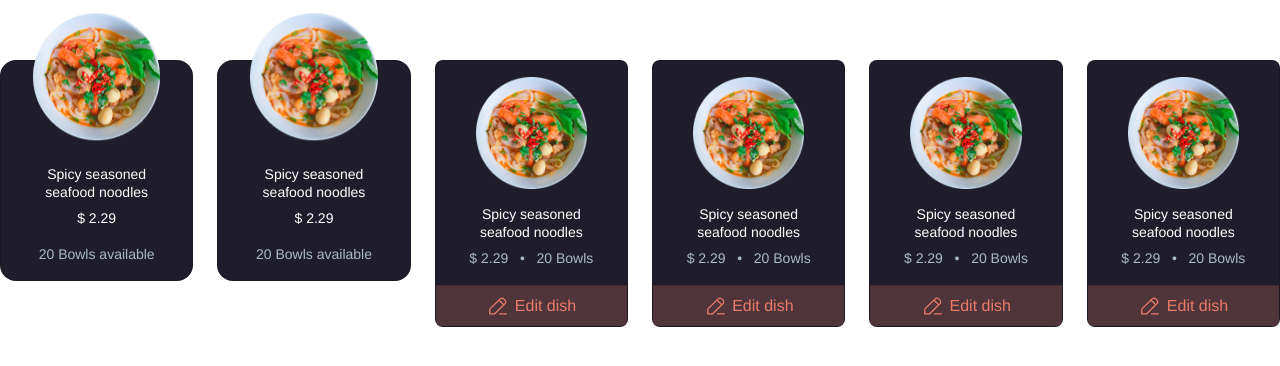
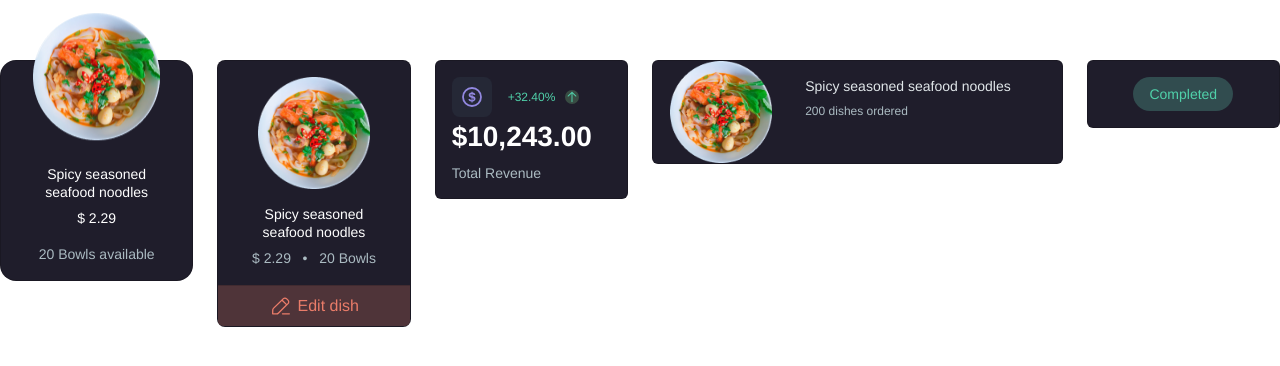
Before and after one commit to TranNga02/food-pos-dark, a Vue app: page / in a window 1280 px wide. Shown: the top 366 px of the page. Built offline with nearby package versions, Linux system fonts and the light colour scheme.

Commit message:
add MostOrdered, OrderStatus, SummaryCard and update ...

```diff
--- a/src/App.vue
+++ b/src/App.vue
@@ -2,12 +2,11 @@
   <div id="app">
     <div class="div">
       <div class="row">
-        <div class="col-sm-2"><DishCard></DishCard></div>
-        <div class="col-sm-2"><DishCard></DishCard></div>
-        <div class="col-sm-2"><CardDish></CardDish></div>
-        <div class="col-sm-2"><CardDish></CardDish></div>
-        <div class="col-sm-2"><CardDish></CardDish></div>
-        <div class="col-sm-2"><CardDish></CardDish></div>
+        <div class="col-sm-2"><DishCard v-bind:dishInfo = dishInfo></DishCard></div>
+        <div class="col-sm-2"><CardDish v-bind:dishInfo = dishInfo></CardDish></div>
+        <div class="col-sm-2"><SummaryCard></SummaryCard></div>
+        <div class="col-sm-4"><MostOrdered v-bind:dishInfo = dishInfo></MostOrdered></div>
+        <div class="col-sm-2"><OrderStatus v-bind:dishStatus = "'completed'"></OrderStatus></div>
       </div>
     </div>
   </div>
@@ -16,11 +15,28 @@
 <script>
 import DishCard from './components/DishCard.vue';
 import CardDish from './components/CardDish.vue';
+import SummaryCard from './components/SummaryCard.vue';
+import MostOrdered from './components/MostOrdered.vue';
+import OrderStatus from './components/OrderStatus.vue';
 export default {
-  name: 'App',
+  name: 'app',
+  data(){
+    return{
+      dishInfo:{
+        image: "@/assets/Image/noodles.png",
+        name: "Spicy seasoned seafood noodles",
+        price: 2.29,
+        quantity: 20,
+        ordered:200
+      }
+    }
+  },
   components: {
     DishCard,
-    CardDish
+    CardDish,
+    SummaryCard,
+    MostOrdered,
+    OrderStatus
   }
 }
 </script>
--- a/src/components/CardDish.vue
+++ b/src/components/CardDish.vue
@@ -1,23 +1,33 @@
 <template>
-    <div class="card-dish">
+    <div id="card-dish">
         <div class="card">
             <div class="card-body">
                 <img src="../assets/Image/noodles.png" class="img-fluid" alt="...">
                 <div class="content px-3 mt-3">
-                    <h5 class="card-title name">Spicy seasoned seafood noodles</h5>
-                    <p class="card-text price available-product">$ 2.29 &nbsp; &#x2022; &nbsp; 20 Bowls</p>
+                    <h5 class="card-title name"> {{ dishInfo.name }}</h5>
+                    <p class="card-text price available-product">$ {{ dishInfo.price }} &nbsp; &#x2022; &nbsp; {{ dishInfo.quantity }} Bowls</p>
                 </div>
             </div>
             <div class="card-footer">
                 <svg width="24" height="24" viewBox="0 0 24 24" fill="none" xmlns="http://www.w3.org/2000/svg">
-                    <path d="M20.3415 19.2089C20.7052 19.2089 21 19.498 21 19.8545C21 20.1813 20.7523 20.4514 20.4308 20.4941L20.3415 20.5H13.471C13.1073 20.5 12.8125 20.211 12.8125 19.8545C12.8125 19.5277 13.0602 19.2576 13.3816 19.2148L13.471 19.2089H20.3415ZM13.6592 4.41662C14.906 3.19446 16.9283 3.19446 18.175 4.41662L19.4694 5.6854C20.7162 6.90755 20.7162 8.88985 19.4694 10.112L9.74061 19.6486C9.1843 20.1939 8.43007 20.4999 7.64282 20.4999H3.65854C3.28841 20.4999 2.99098 20.201 3.00021 19.8383L3.10043 15.8975C3.12036 15.1526 3.43127 14.4425 3.96867 13.9157L13.6592 4.41662ZM12.906 6.979L4.89998 14.8287C4.60126 15.1215 4.42814 15.5169 4.41707 15.9305L4.33345 19.2084L7.64282 19.2088C8.03222 19.2088 8.4067 19.0745 8.70228 18.8317L8.8093 18.7357L16.855 10.849L12.906 6.979ZM17.2437 5.32953C16.5113 4.61156 15.323 4.61156 14.5905 5.32953L13.838 6.066L17.786 9.936L18.5381 9.19909C19.2298 8.52101 19.2683 7.44433 18.6534 6.72195L18.5381 6.59831L17.2437 5.32953Z" fill="#3B5162"/>
+                    <path d="M20.3415 19.2089C20.7052 19.2089 21 19.498 21 19.8545C21 20.1813 20.7523 20.4514 20.4308 20.4941L20.3415 20.5H13.471C13.1073 20.5 12.8125 20.211 12.8125 19.8545C12.8125 19.5277 13.0602 19.2576 13.3816 19.2148L13.471 19.2089H20.3415ZM13.6592 4.41662C14.906 3.19446 16.9283 3.19446 18.175 4.41662L19.4694 5.6854C20.7162 6.90755 20.7162 8.88985 19.4694 10.112L9.74061 19.6486C9.1843 20.1939 8.43007 20.4999 7.64282 20.4999H3.65854C3.28841 20.4999 2.99098 20.201 3.00021 19.8383L3.10043 15.8975C3.12036 15.1526 3.43127 14.4425 3.96867 13.9157L13.6592 4.41662ZM12.906 6.979L4.89998 14.8287C4.60126 15.1215 4.42814 15.5169 4.41707 15.9305L4.33345 19.2084L7.64282 19.2088C8.03222 19.2088 8.4067 19.0745 8.70228 18.8317L8.8093 18.7357L16.855 10.849L12.906 6.979ZM17.2437 5.32953C16.5113 4.61156 15.323 4.61156 14.5905 5.32953L13.838 6.066L17.786 9.936L18.5381 9.19909C19.2298 8.52101 19.2683 7.44433 18.6534 6.72195L18.5381 6.59831L17.2437 5.32953Z" fill="#EA7C69"/>
                 </svg>
                 Edit dish
             </div>
         </div>
     </div>
 </template>
-<script></script>
+<script>
+    export default{
+        name: 'card-dish',
+        props:{
+            dishInfo: {
+                type: Object
+            }
+        }
+
+    }
+</script>
 <style lang="scss">
     @import url('https://fonts.googleapis.com/css2?family=Barlow:wght@100;200;300;400;500;600;700;800;900&display=swap');
     @import url("../styles/card.scss");
--- a/src/components/DishCard.vue
+++ b/src/components/DishCard.vue
@@ -1,18 +1,30 @@
 <template>
-    <div class="dish-card">
+    <div id="dish-card">
         <div class="card">
             <div class="card-body">
-                <img src="../assets/Image/noodles.png" class="img-fluid" alt="...">
+                <img src="../assets/Image/noodles.png" alt="">
                 <div class="content px-3">
-                    <h5 class="card-title name">Spicy seasoned seafood noodles</h5>
-                    <p class="card-text price">$ 2.29</p>
-                    <p class="card-text available-product">20 Bowls available</p>
+                    <h5 class="card-title name">{{ dishInfo.name }}</h5>
+                    <p class="card-text price">$ {{ dishInfo.price }}</p>
+                    <p class="card-text available-product">{{ dishInfo.quantity }} Bowls available</p>
                 </div>
             </div>
         </div>
     </div>
 </template>
-<script></script>
+<script>
+    export default {
+        name: 'dish-card',
+        props:{
+            dishInfo: {
+                type: Object,
+                default: function () {
+                    return { message: 'hello' }
+                }
+            }
+        }
+    }
+</script>
 <style lang="scss">
     @import url('https://fonts.googleapis.com/css2?family=Barlow:wght@100;200;300;400;500;600;700;800;900&display=swap');
     @import url("../styles/card.scss");
--- /dev/null
+++ b/src/components/MostOrdered.vue
@@ -0,0 +1,29 @@
+<template>
+  <div class="most-ordered">
+    <div class="card mb-3">
+      <div class="row g-0">
+        <div class="col-md-4">
+          <img src="../assets/Image/noodles.png" class="img-fluid rounded-start w-75" alt="..." />
+        </div>
+        <div class="col-md-8">
+          <div class="card-body text-start">
+            <h5 class="card-title">{{ dishInfo.name }}</h5>
+            <p class="card-text">{{ dishInfo.ordered }} dishes ordered</p>
+          </div>
+        </div>
+      </div>
+    </div>
+  </div>
+</template>
+<script>
+  export default{
+    name: 'most-ordered',
+    props:{
+      dishInfo: Object
+    }
+  }
+</script>
+<style lang="scss">
+@import url("https://fonts.googleapis.com/css2?family=Barlow:wght@100;200;300;400;500;600;700;800;900&display=swap");
+@import url("../styles/card.scss");
+</style>
--- /dev/null
+++ b/src/components/OrderStatus.vue
@@ -0,0 +1,23 @@
+<template>
+    <div class="order-status">
+      <div class="card">
+        <div class="status d-flex align-items-center flex-column p-2">
+          <div v-if = "dishStatus == 'completed'" class="completed px-3 py-2 m-2">Completed</div>
+          <div v-else-if = "dishStatus == 'preparing'" class="preparing px-3 py-2 m-2">Preparing</div>
+          <div v-else class="pending px-3 py-2 m-2">Pending</div>
+        </div>
+      </div>
+    </div>
+</template>
+<script>
+  export default{
+    name: 'order-status',
+    props:{
+      dishStatus: String
+    }
+  }
+</script>
+<style lang="scss">
+@import url("https://fonts.googleapis.com/css2?family=Barlow:wght@100;200;300;400;500;600;700;800;900&display=swap");
+@import url("../styles/card.scss");
+</style>
--- /dev/null
+++ b/src/components/SummaryCard.vue
@@ -0,0 +1,32 @@
+<template>
+    <div class="summary-card">
+        <div class="card">
+            <div class="card-body">
+                    <div class="header d-flex align-content-between">
+                        <div class="svg-coin p-2">
+                            <svg width="24" height="24" viewBox="0 0 24 24" fill="none" xmlns="http://www.w3.org/2000/svg">
+                                <circle cx="12" cy="12" r="9" stroke="#9288E0" stroke-width="1.8"/>
+                                <path d="M10.459 9.94112C10.459 9.34702 10.916 8.97489 11.5362 8.90307V10.9988C11.471 10.9857 11.4122 10.9661 11.3534 10.9465C10.7593 10.7507 10.459 10.4112 10.459 9.94112ZM13.7233 14.015C13.7233 14.6548 13.2337 15.0792 12.5417 15.1379V12.8855C12.5874 12.8986 12.6331 12.9116 12.6722 12.9182C13.4034 13.1206 13.7233 13.4796 13.7233 14.015ZM12.5547 17.3772L12.5482 16.5481C14.337 16.3783 15.473 15.3925 15.473 13.8387C15.473 12.2588 14.4088 11.5929 13.0966 11.3121L12.5417 11.1946V8.91613C13.2337 9.02712 13.6189 9.54941 13.6385 10.0717H15.3098C15.2837 8.71374 14.2195 7.68222 12.5678 7.50595V6.65723H11.5101V7.49942C9.9302 7.64305 8.68976 8.51136 8.68976 10.0782C8.68976 11.5602 9.76046 12.3175 10.9748 12.5852L11.5362 12.7093V15.1379C10.7006 15.0269 10.2632 14.5242 10.2305 13.9236H8.52002C8.53308 15.1314 9.34263 16.4045 11.5036 16.5611L11.4971 17.3772H12.5547Z" fill="#9288E0"/>
+                            </svg>
+                        </div>
+                        <div class="align-self-center px-3">
+                            +32.40% &nbsp;
+                            <svg class="svg-arrow-up" width="14" height="14" viewBox="0 0 24 24" fill="none" xmlns="http://www.w3.org/2000/svg">
+                                <path d="M11.9999 21C11.5795 21 11.2321 20.6922 11.1771 20.2928L11.1696 20.1818L11.17 5.799L5.91871 10.9953C5.59515 11.3155 5.06942 11.3166 4.74446 10.9978C4.44905 10.7079 4.42125 10.2534 4.66174 9.9326L4.74193 9.84067L11.4111 3.24067L11.4285 3.22449C11.4465 3.20773 11.4652 3.19176 11.4846 3.17661L11.4111 3.24067C11.4432 3.20887 11.4773 3.18022 11.513 3.15472C11.5355 3.1393 11.5588 3.12434 11.5828 3.11054C11.6364 3.07936 11.6924 3.0552 11.7501 3.03737C11.7704 3.03137 11.7911 3.02579 11.8122 3.02099C11.8283 3.0171 11.8446 3.01389 11.861 3.01117C11.8788 3.00845 11.8965 3.00608 11.9145 3.00427C11.9325 3.00223 11.9509 3.00097 11.9694 3.00031C11.9796 3.00018 11.9897 3 11.9999 3L12.0275 3.00024C12.0479 3.00092 12.0683 3.00234 12.0887 3.00449L11.9999 3C12.0473 3 12.0938 3.00392 12.139 3.01144C12.1596 3.0148 12.1803 3.01906 12.2009 3.0241C12.2172 3.02814 12.2332 3.03258 12.2491 3.03748C12.2679 3.04327 12.2868 3.04988 12.3055 3.05718C12.3249 3.06477 12.3438 3.07297 12.3623 3.08183C12.3765 3.08855 12.3911 3.09607 12.4055 3.10404C12.4325 3.11908 12.4579 3.135 12.4823 3.15219C12.4861 3.1549 12.4903 3.15793 12.4945 3.161C12.5316 3.18829 12.5643 3.21657 12.5946 3.24718L19.258 9.84062C19.5816 10.1608 19.5805 10.6788 19.2556 10.9977C18.9602 11.2876 18.4989 11.313 18.1743 11.0747L18.0813 10.9953L12.831 5.8L12.8302 20.1818C12.8302 20.6337 12.4585 21 11.9999 21Z" fill="#50D1AA"/>
+                            </svg>
+                        </div>
+                    </div>
+                    <div class="content text-start">
+                        <h5 class="card-title price">$10,243.00</h5>
+                        <p class="card-text">Total Revenue</p>
+                    </div>
+
+                </div>
+        </div>
+    </div>
+</template>
+<script></script>
+<style lang="scss">
+    @import url('https://fonts.googleapis.com/css2?family=Barlow:wght@100;200;300;400;500;600;700;800;900&display=swap');
+    @import url("../styles/card.scss");
+</style>
--- /dev/null
+++ b/src/styles/a.scss
@@ -0,0 +1,17 @@
+.card{
+    background-color: #1F1D2B !important;
+}
+.name{
+    color: #FFFFFF;
+    font-weight: 500;
+    font-size: 14px;
+    line-height: 130%;
+}
+.price{
+    font-weight: 400;
+    font-size: 14px;
+    line-height: 140%;
+}
+.dish-card .price{
+    color: #FFFFFF;
+}
--- a/src/styles/card.scss
+++ b/src/styles/card.scss
@@ -1,24 +1,25 @@
-.card-dish img{
+#card-dish img{
     width: 70%;
 }
-.card-dish .card-footer{
+#card-dish .card-footer{
     background-color: rgb(234,124,105,0.24);
     color:  #EA7C69;
 }
-.dish-card img{
+#dish-card img{
     transform: translateY(-50%);
     width: 80%;
 }
-.dish-card .content{
+#dish-card .content{
     margin-top: -25%;
 }
-.dish-card .card{
+#dish-card .card{
     border-radius: 16px !important;
-    background-color: #1F1D2B;
 }
-.card-dish .card{
+#card-dish .card{
     border-radius: 8px !important;
-    background-color: #1F1D2B;
+}
+.card{
+    background-color: #1F1D2B !important;
 }
 .name{
     color: #FFFFFF;
@@ -31,12 +32,66 @@
     font-size: 14px;
     line-height: 140%;
 }
-.dish-card .price{
+#dish-card .price{
     color: #FFFFFF;
 }
 .available-product{
     color: #ABBBC2;
 }
-path{
-    fill: #EA7C69;
+.svg-coin{
+    background-color: #252836;
+    border-radius: 8px;
 }
+.header{
+    font-weight: 500;
+    font-size: 12px;
+    line-height: 140%;
+    color: #50D1AA;
+}
+.svg-arrow-up{
+    background: rgba(136, 224, 145, 0.24);
+    border-radius: 20px;
+}
+.summary-card .price{
+    font-weight: 600;
+    font-size: 28px;
+    line-height: 140%;
+    color: #FFFFFF;
+}
+.summary-card .card-text{
+    font-weight: 500;
+    font-size: 14px;
+    line-height: 130%;
+    color: #ABBBC2;
+}
+.most-ordered .card-title{
+    font-weight: 500;
+    font-size: 14px;
+    line-height: 130%;
+    color: #E0E6E9;
+}
+.most-ordered .card-text{
+    font-weight: 400;
+    font-size: 12px;
+    line-height: 140%;
+    color: #ABBBC2;
+    width: fit-content;
+}
+.order-status .status div{
+    font-weight: 500;
+    font-size: 14px;
+    line-height: 130%;
+    border-radius: 30px;
+}
+.order-status .completed{
+    color: #50D1AA;
+    background: rgba(107, 226, 190, 0.24);
+}
+.order-status .preparing{
+    color: #9290FE;
+    background: rgba(146, 144, 254, 0.2);
+}
+.order-status .pending{
+    color: #FFB572;
+    background: rgba(255, 181, 114, 0.2);
+}
```
